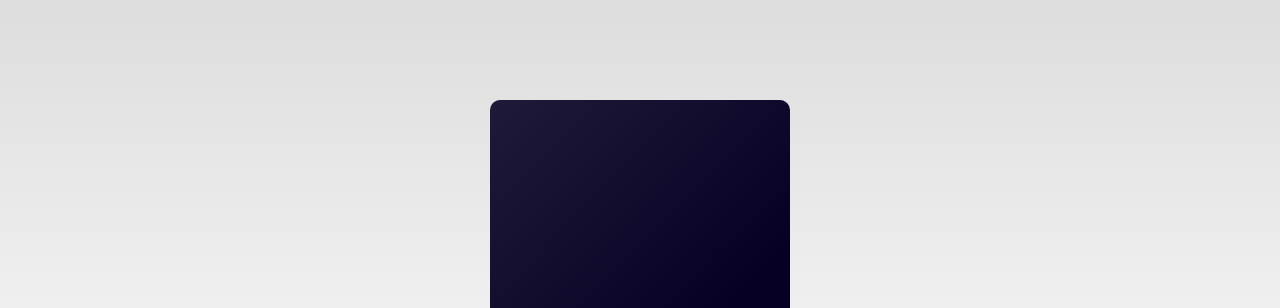
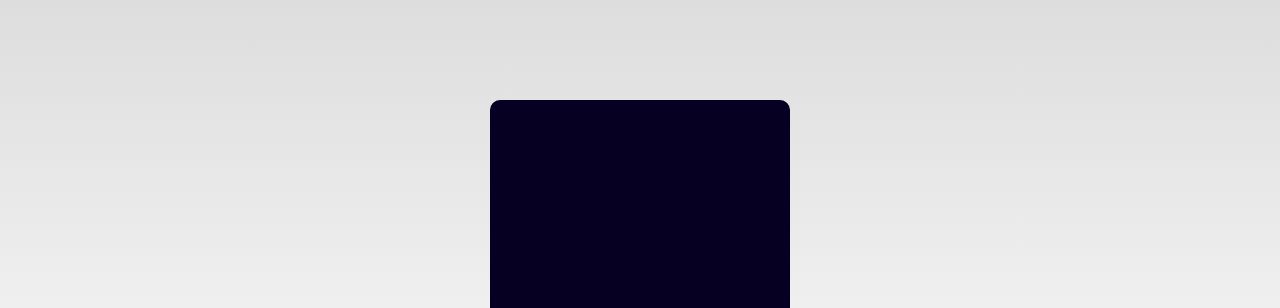
Before and after one commit to carlcastanas/Test, a plain HTML site: page assets/index.html in a window 1280 px wide. Shown: the top 308 px of the page. Drawn offline with nearby package versions, Linux system fonts and the light colour scheme.

Commit message:
Update index.html

```diff
--- a/assets/index.html
+++ b/assets/index.html
@@ -15,7 +15,7 @@
     <div class='card-front'>
       <div class='card-title'>Carla Francesca Y. Dimaandal</div>
       <div class='card-subtitle'>Will you marry me?</div>
-      <div class='card-shine'></div>
+      <div class=''></div>
     </div>
   </div>
 </div>
```
